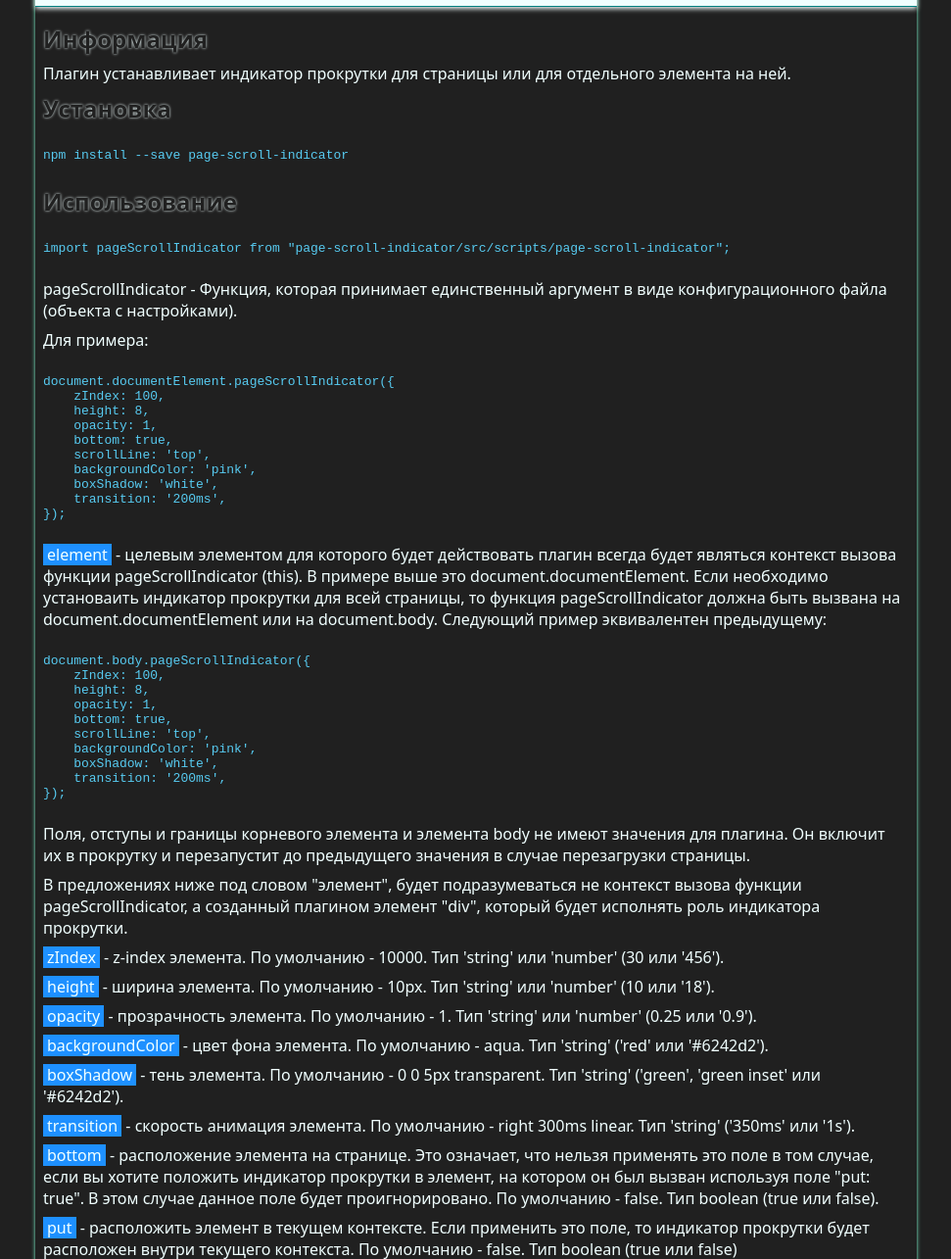
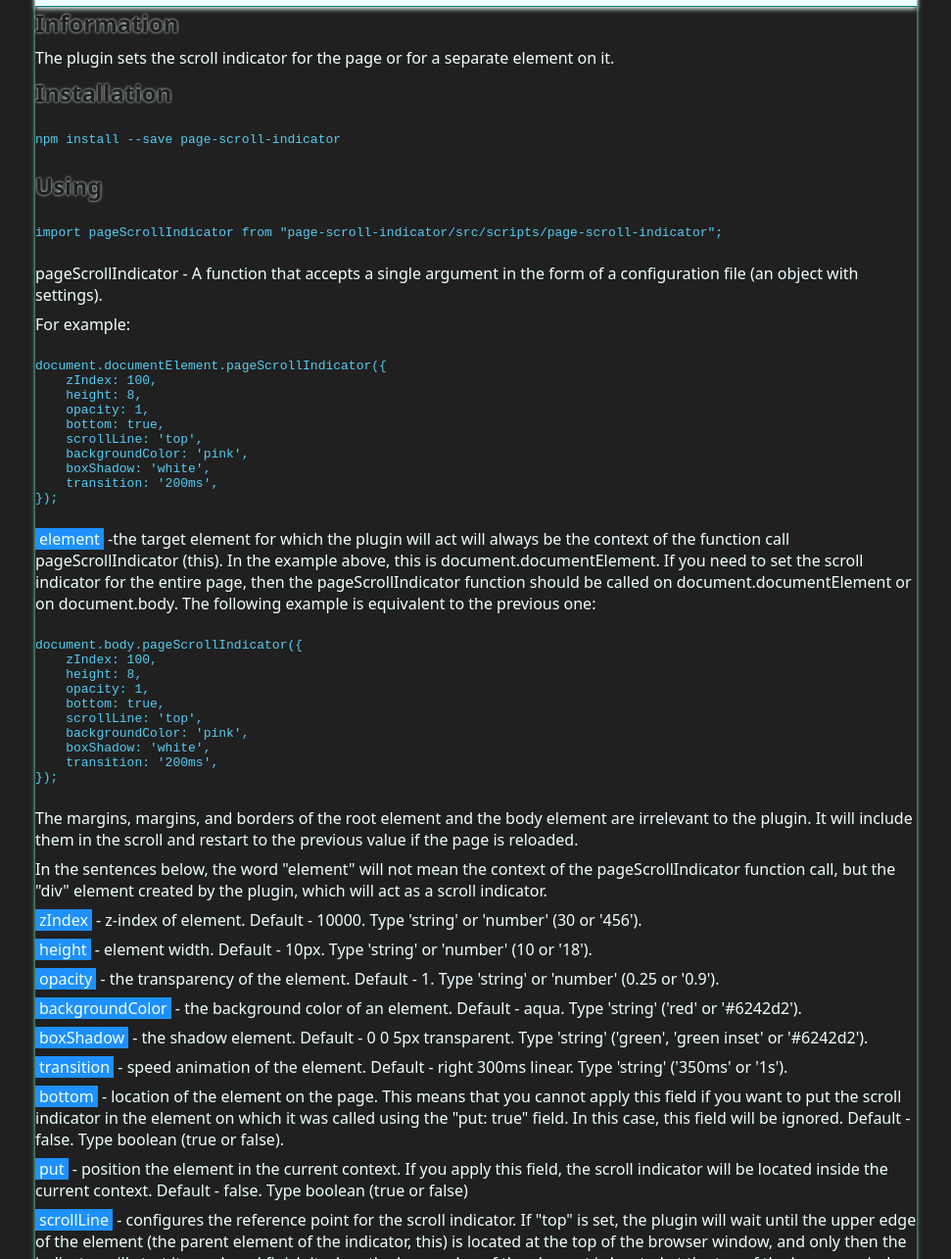
Before and after one commit to DenisLopatin/page-scroll-indicator, a website built with webpack: page src/index.html in a window 1280 px wide. Shown: the part 55-1340 px from the top of the page at 98% size, without its empty margins (154-1125 px from the left). Built offline with nearby package versions, Linux system fonts and the light colour scheme.

Commit message:
update html file

```diff
--- a/src/index.html
+++ b/src/index.html
@@ -95,6 +95,113 @@
             Page Scroll Indicator
         </h2>
     </header>
+    <section class="section-second" data-languade="en">
+        <h2 class='heading'>
+            Information
+        </h2>
+
+        <p class='text'>
+            The plugin sets the scroll indicator for the page or for a separate element on it.
+        </p>
+
+        <h2 class='heading'>
+            Installation
+        </h2>
+
+        <pre>
+npm install --save page-scroll-indicator
+        </pre>
+
+        <h2 class='heading'>
+            Using
+        </h2>
+
+        <pre>
+import pageScrollIndicator from "page-scroll-indicator/src/scripts/page-scroll-indicator";
+        </pre>
+
+        <p class='text'>
+            pageScrollIndicator - A function that accepts a single argument in the form of a configuration file (an object with settings).
+        </p>
+
+        <p class='text'>
+            For example:
+        </p>
+
+        <pre>
+document.documentElement.pageScrollIndicator({
+    zIndex: 100,
+    height: 8,
+    opacity: 1,
+    bottom: true,
+    scrollLine: 'top',
+    backgroundColor: 'pink',
+    boxShadow: 'white',
+    transition: '200ms',
+});
+        </pre>
+
+        <p class='text'>
+            <span class='info'>element</span> -the target element for which the plugin will act will always be the context of the function call pageScrollIndicator (this). In the example above, this is document.documentElement. If you need to set the scroll indicator for the entire page, then the pageScrollIndicator function should be called on document.documentElement or on document.body. The following example is equivalent to the previous one:
+        </p>
+
+        <pre>
+document.body.pageScrollIndicator({
+    zIndex: 100,
+    height: 8,
+    opacity: 1,
+    bottom: true,
+    scrollLine: 'top',
+    backgroundColor: 'pink',
+    boxShadow: 'white',
+    transition: '200ms',
+});
+        </pre>
+
+        <p class='text'>
+            The margins, margins, and borders of the root element and the body element are irrelevant to the plugin. It will include them in the scroll and restart to the previous value if the page is reloaded.
+        </p>
+
+        <p class='text'>
+            In the sentences below, the word "element" will not mean the context of the pageScrollIndicator function call, but the "div" element created by the plugin, which will act as a scroll indicator.
+        </p>
+
+        <p class='text'>
+            <span class='info'>zIndex</span> - z-index of element. Default - 10000. Type 'string' or 'number' (30 or '456').
+        </p>
+
+        <p class='text'>
+            <span class='info'>height</span> - element width. Default - 10px. Type 'string' or 'number' (10 or '18').
+        </p>
+
+        <p class='text'>
+            <span class='info'>opacity</span> - the transparency of the element. Default - 1. Type 'string' or 'number' (0.25 or '0.9').
+        </p>
+
+        <p class='text'>
+            <span class='info'>backgroundColor</span> - the background color of an element. Default - aqua. Type 'string' ('red' or '#6242d2').
+        </p>
+
+        <p class='text'>
+            <span class='info'>boxShadow</span> - the shadow element. Default - 0 0 5px transparent. Type 'string' ('green', 'green inset' or '#6242d2').
+        </p>
+
+        <p class='text'>
+            <span class='info'>transition</span> - speed animation of the element. Default - right 300ms linear. Type 'string' ('350ms' or '1s').
+        </p>
+
+        <p class='text'>
+            <span class='info'>bottom</span> - location of the element on the page. This means that you cannot apply this field if you want to put the scroll indicator in the element on which it was called using the "put: true" field. In this case, this field will be ignored. Default - false. Type boolean (true or false).
+        </p>
+
+        <p class='text'>
+            <span class='info'>put</span> - position the element in the current context. If you apply this field, the scroll indicator will be located inside the current context. Default - false. Type boolean (true or false)
+        </p>
+
+        <p class='text'>
+            <span class='info'>scrollLine</span> - configures the reference point for the scroll indicator. If "top" is set, the plugin will wait until the upper edge of the element (the parent element of the indicator, this) is located at the top of the browser window, and only then the indicator will start its work and finish it when the lower edge of the element is located at the top of the browser window. If the value is set to "bottom", the plugin will also wait until the upper edge of the element (the parent element of the indicator, this) is located at the top of the browser window, but it will perform its work as the element is visible on the page, and finishes execution when the lower edge of the element is within the view of the browser window. Default - 'bottom'. Type 'string' ('top' or 'bottom'). Examples are given below.
+        </p>
+    </section>
     <section class='section' data-languade="ru">
         <h2 class='heading'>
             Информация
@@ -202,9 +309,6 @@
             <span class='info'>scrollLine</span> - настраивает ориентир для индикатора прокрутки. Если задано "top", то плагин подождет, пока верхний край элемента (родительского элемента индикатора, this) будет расположен в верху окна браузера, и только после этого индикатор начнет свою работу и закончит ее, когда нижний край элемента будет расположен в верху окна браузера. Если установлено значение "bottom", плагин так-же будет ждать пока верхний край элемента (родительского элемента индикатора, this) будет расположен в верху окна браузера, но он выполнят свою работу по мере видимости элемента на странице, и заканчивает выполнение когда нижний край элемента будет в пределах видимости окна браузера. По умолчанию - 'bottom'. Тип 'string' ('top' или 'bottom'). Примеры приведены ниже.
         </p>
     </section>
-    <section class="section-second" data-languade="en">
-
-    </section>
     <div class="example-one">
         <h2 class="heading">
             ScrollLine: bottom, put: this container.
```
